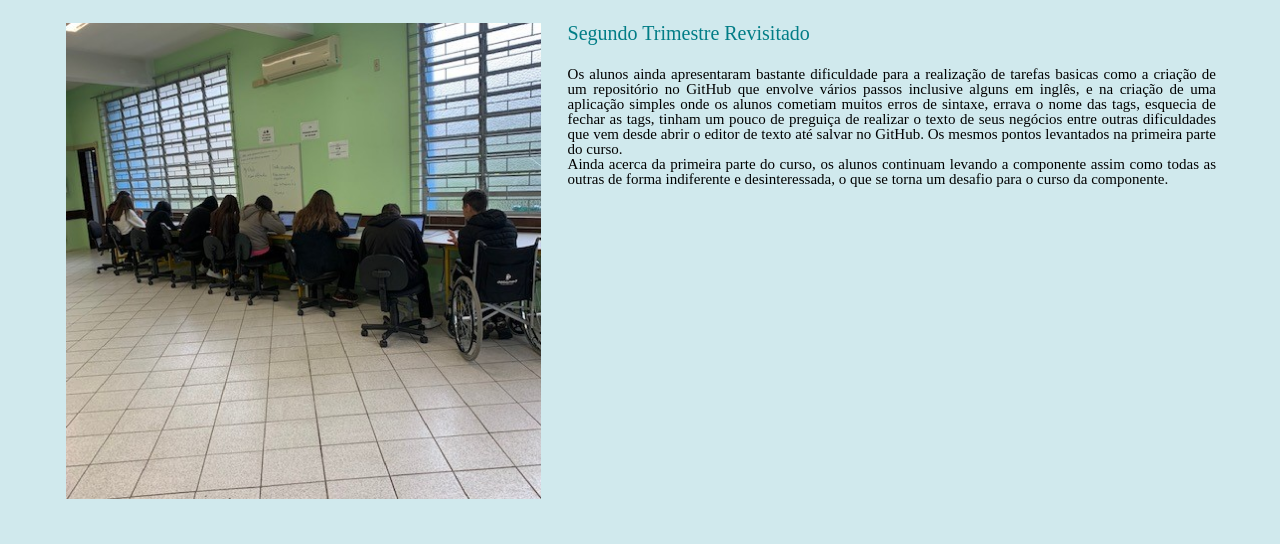
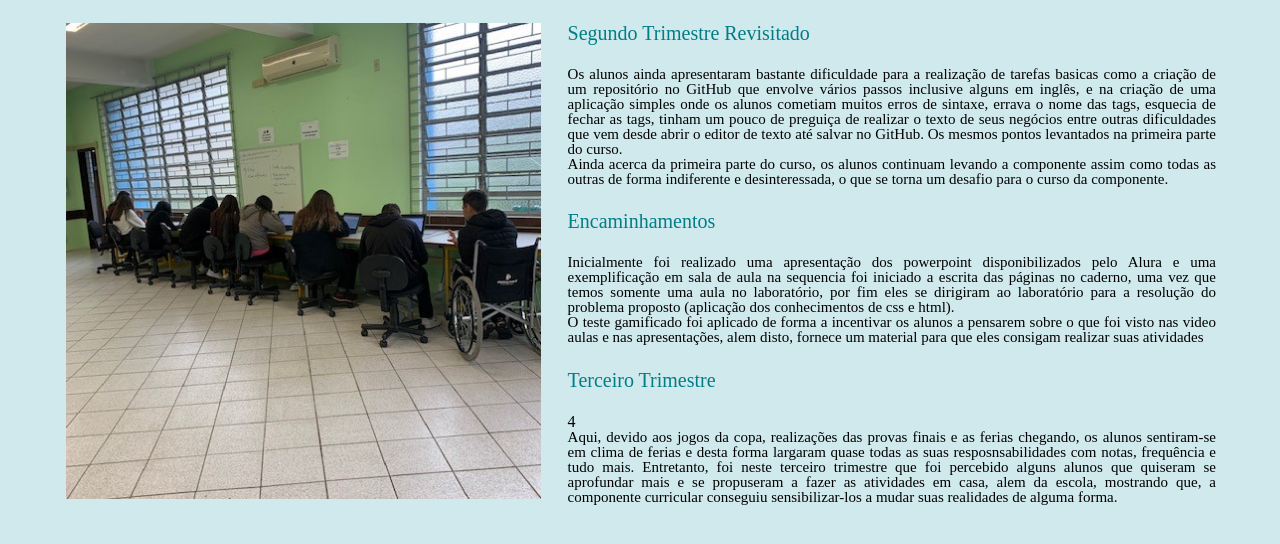
Before and after one commit to heroideallstar/relatodeimplementacao, a plain HTML site: page descricao.html in a window 1280 px wide. Shown: the part 194-738 px from the top of the page. Drawn offline with Linux system fonts and the light colour scheme.

Commit message:
Update descricao.html

```diff
--- a/descricao.html
+++ b/descricao.html
@@ -54,6 +54,24 @@
           <p>Ainda acerca da primeira parte do curso, os alunos continuam levando a componente
           assim como todas as outras de forma indiferente e desinteressada,
           o que se torna um desafio para o curso da componente. </p>
+
+          <h2>Encaminhamentos</h2>
+
+         <p>Inicialmente foi realizado uma apresentação dos powerpoint
+         disponibilizados pelo Alura e uma exemplificação em sala de aula na sequencia foi
+         iniciado a escrita das páginas no caderno, uma vez que temos
+         somente uma aula no laboratório, por fim eles se dirigiram
+         ao laboratório para a resolução do problema proposto
+         (aplicação dos conhecimentos de css e html). </p>
+          <p> O teste gamificado foi aplicado de forma a incentivar os alunos a pensarem sobre o que foi visto
+          nas video aulas e nas apresentações, alem disto, fornece um material para que eles consigam realizar
+          suas atividades </p>
+
+        <h2> Terceiro Trimestre </h2>4
+        <p>Aqui, devido aos jogos da copa, realizações das provas finais e as ferias chegando, os alunos sentiram-se em clima de ferias
+        e desta forma largaram quase todas as suas resposnsabilidades com notas, frequência e tudo mais. Entretanto, foi neste terceiro trimestre que
+        foi percebido alguns alunos que quiseram se aprofundar mais e se propuseram a fazer as atividades em casa, alem da escola, mostrando que,
+        a componente curricular conseguiu sensibilizar-los a mudar suas realidades de alguma forma.</p>
         </div>
    </body>
 </html>
```
